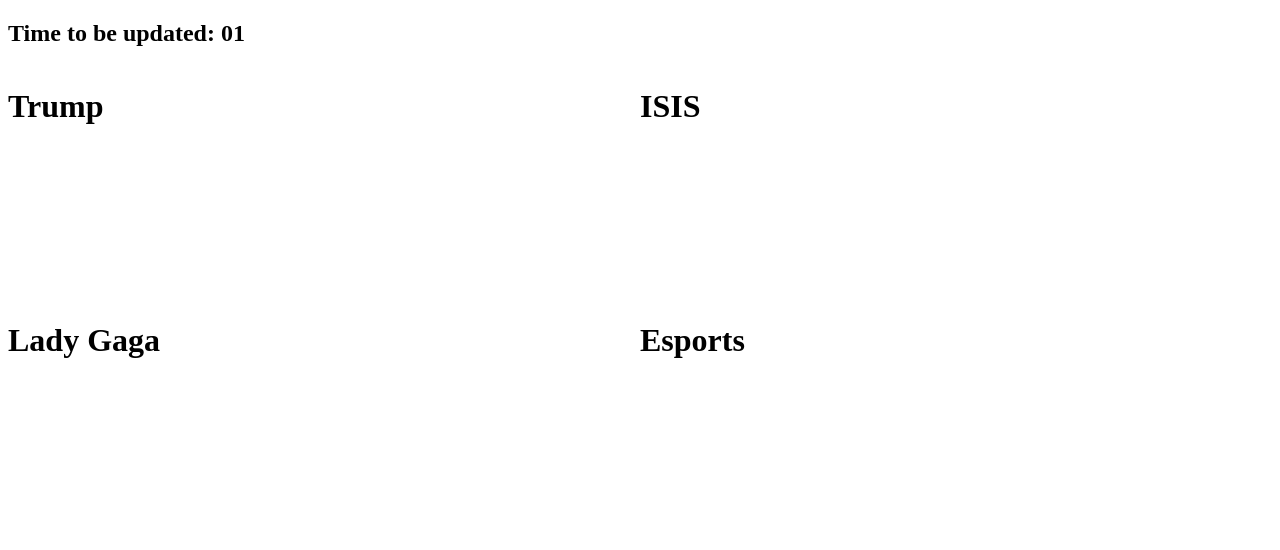
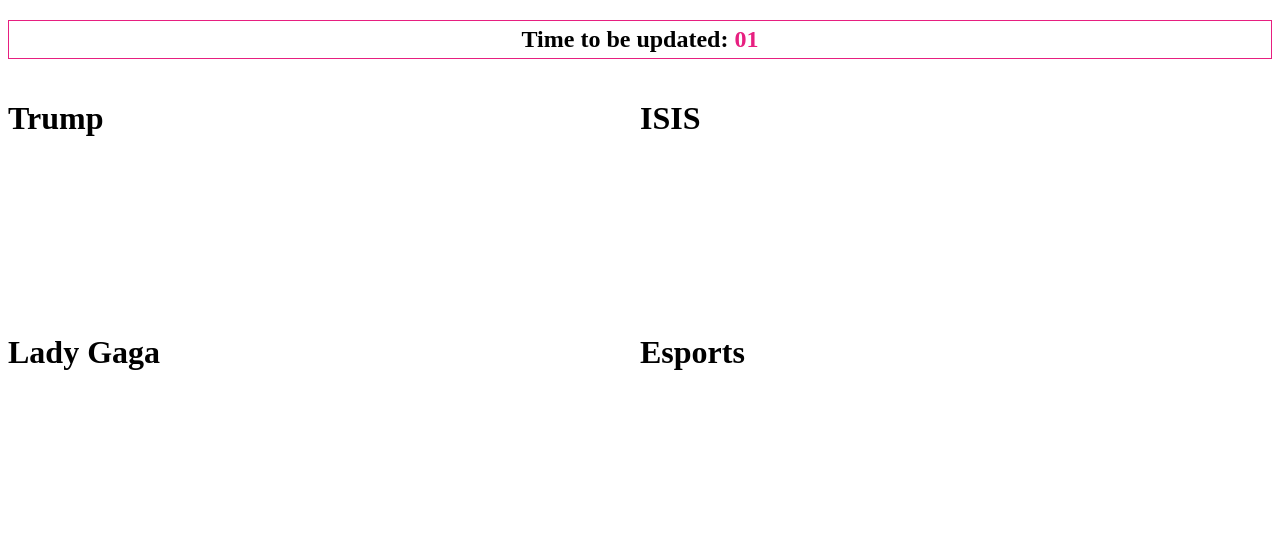
Before and after one commit to swat13/TwitterScraper, a plain HTML site: page Host/index.html in a window 1280 px wide. Drawn offline with nearby package versions, Linux system fonts and the light colour scheme; no server answers.

Commit message:
Update style

```diff
--- a/Host/styles.css
+++ b/Host/styles.css
@@ -1,3 +1,11 @@
+h2 {
+    text-align: center;
+    border: 1px solid #e71f80;
+    padding: 5px;
+}
+h2>span {
+    color: #e71f80;
+}
 .container {
     display: flex;
     justify-content: space-between;
```
